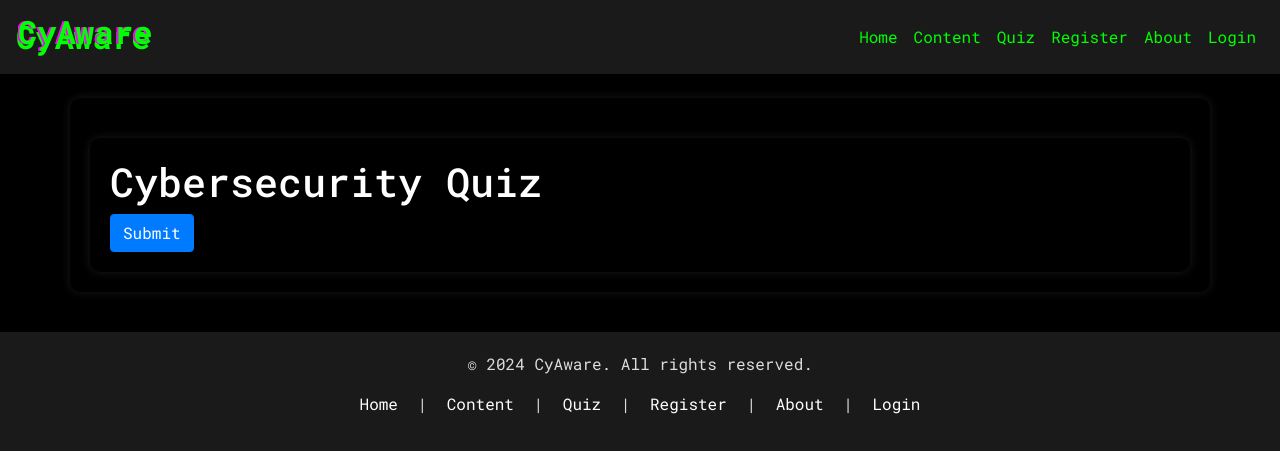
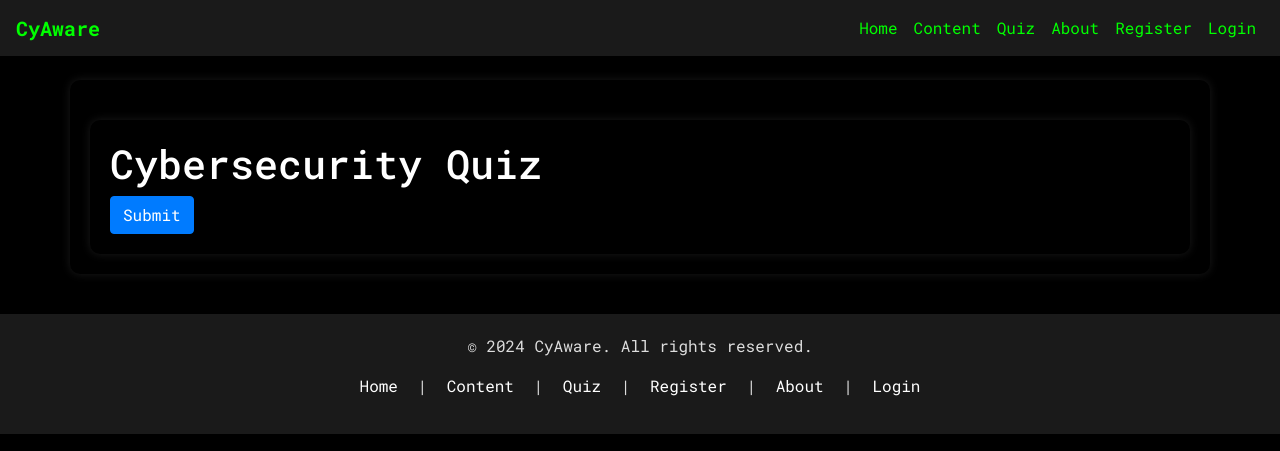
Before and after one commit to drent-z/cyaware, a Flask app: template app/templates/quiz.html in a window 1280 px wide. Shown: the top 451 px of the page. Run offline with Flask 3, Linux system fonts and the light colour scheme; the template is opened without the code that fills it: most values are stand-ins (such as "Sample title", 1, 10 or a date in 2020); parts of the project's set-up code (start-up, migrations or seed data) failed here and were passed over; some libraries are stand-ins or nearby versions.

Commit message:
db updates

```diff
--- a/app/templates/layout.html
+++ b/app/templates/layout.html
@@ -56,57 +56,6 @@
         footer a:hover {
             text-decoration: underline;
         }
-        .glitch {
-            color: #00ff00;
-            font-size: 2rem;
-            font-weight: 700;
-            position: relative;
-        }
-        .glitch::before, .glitch::after {
-            content: attr(data-text);
-            position: absolute;
-            top: 0;
-            left: 0;
-            width: 100%;
-            height: 100%;
-            background: inherit;
-            overflow: hidden;
-        }
-        .glitch::before {
-            left: 2px;
-            text-shadow: -2px 0 #ff00ff;
-            clip: rect(44px, 450px, 56px, 0);
-            animation: glitch 2s infinite linear alternate-reverse;
-        }
-        .glitch::after {
-            left: -2px;
-            text-shadow: -2px 0 #00ffff, 2px 2px #ff00ff;
-            clip: rect(85px, 450px, 140px, 0);
-            animation: glitch 1s infinite linear alternate-reverse;
-        }
-        @keyframes glitch {
-            0% { clip: rect(42px, 9999px, 44px, 0); }
-            5% { clip: rect(12px, 9999px, 34px, 0); }
-            10% { clip: rect(100px, 9999px, 107px, 0); }
-            15% { clip: rect(56px, 9999px, 84px, 0); }
-            20% { clip: rect(92px, 9999px, 119px, 0); }
-            25% { clip: rect(76px, 9999px, 82px, 0); }
-            30% { clip: rect(9px, 9999px, 53px, 0); }
-            35% { clip: rect(98px, 9999px, 111px, 0); }
-            40% { clip: rect(48px, 9999px, 74px, 0); }
-            45% { clip: rect(36px, 9999px, 44px, 0); }
-            50% { clip: rect(68px, 9999px, 107px, 0); }
-            55% { clip: rect(37px, 9999px, 51px, 0); }
-            60% { clip: rect(101px, 9999px, 119px, 0); }
-            65% { clip: rect(84px, 9999px, 86px, 0); }
-            70% { clip: rect(22px, 9999px, 52px, 0); }
-            75% { clip: rect(63px, 9999px, 79px, 0); }
-            80% { clip: rect(15px, 9999px, 47px, 0); }
-            85% { clip: rect(75px, 9999px, 80px, 0); }
-            90% { clip: rect(36px, 9999px, 65px, 0); }
-            95% { clip: rect(54px, 9999px, 75px, 0); }
-            100% { clip: rect(20px, 9999px, 38px, 0); }
-        }
     </style>
 </head>
 <body>
@@ -128,14 +77,20 @@
                         <a class="nav-link" href="{{ url_for('quiz') }}">Quiz</a>
                     </li>
                     <li class="nav-item">
+                        <a class="nav-link" href="{{ url_for('about') }}">About</a>
+                    </li>
+                    {% if current_user.is_authenticated %}
+                    <li class="nav-item">
+                        <a class="nav-link" href="{{ url_for('logout') }}">Logout</a>
+                    </li>
+                    {% else %}
+                    <li class="nav-item">
                         <a class="nav-link" href="{{ url_for('register') }}">Register</a>
-                    </li>
-                    <li class="nav-item">
-                        <a class="nav-link" href="{{ url_for('about') }}">About</a>
                     </li>
                     <li class="nav-item">
                         <a class="nav-link" href="{{ url_for('login') }}">Login</a>
                     </li>
+                    {% endif %}
                 </ul>
             </div>
         </nav>
@@ -151,7 +106,11 @@
             <a href="{{ url_for('quiz') }}">Quiz</a> |
             <a href="{{ url_for('register') }}">Register</a> |
             <a href="{{ url_for('about') }}">About</a> |
+            {% if current_user.is_authenticated %}
+            <a href="{{ url_for('logout') }}">Logout</a>
+            {% else %}
             <a href="{{ url_for('login') }}">Login</a>
+            {% endif %}
         </p>
     </footer>
     <!-- Bootstrap JS and dependencies -->
```
Also changed, not shown: app/__init__.py (+10 -2 lines), app/models.py (+3 -4 lines), app/routes.py (+27 -10 lines).
